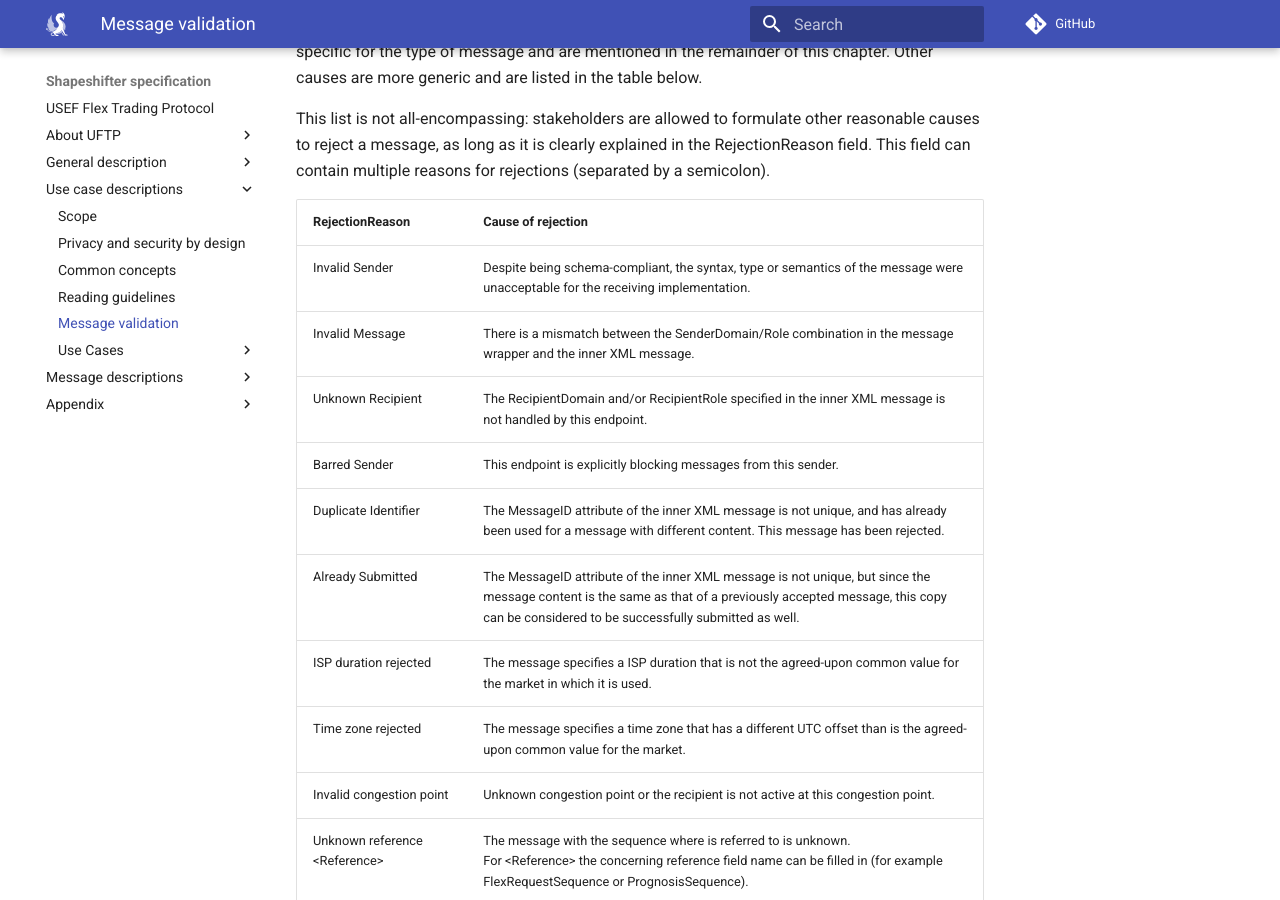
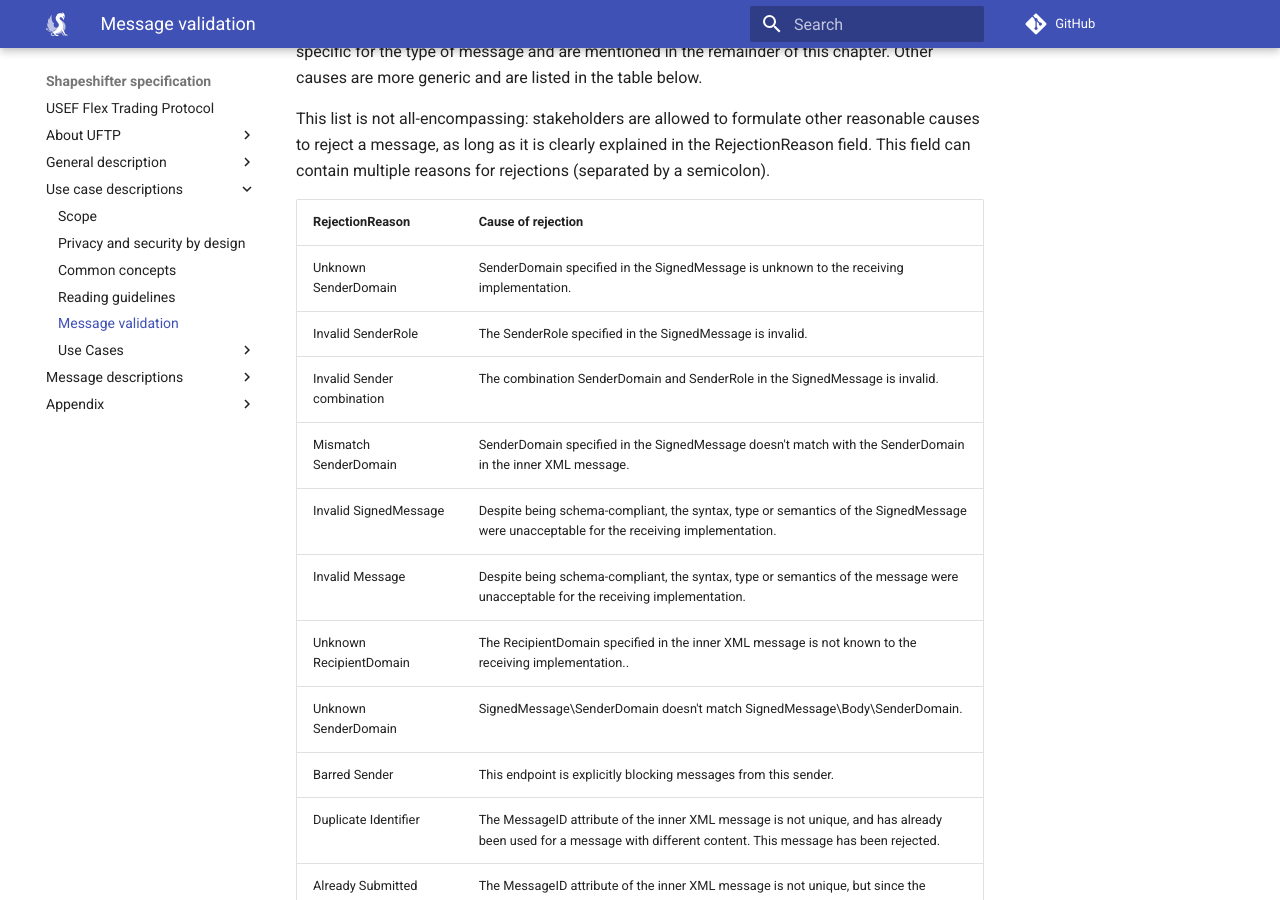
Before and after one commit to shapeshifter/shapeshifter-specification, an MkDocs documentation site: the page built from docs/use-case-descriptions/message-validation.md, in a window 1280 px wide and 900 px high, scrolled down 294 px. Built offline with MkDocs 1.6.1 and Material for MkDocs 9.7.7, drawn with Linux system fonts in a browser that asks for light colours; comment, search, counter and statistics services are not loaded; the version menu is left out.

Commit message:
fixed issue #49
Signed-off-by: Daniel Wich <info@capacious.nl>

```diff
--- a/docs/use-case-descriptions/message-validation.md
+++ b/docs/use-case-descriptions/message-validation.md
@@ -17,10 +17,15 @@ This list is not all-encompassing: stakeholders are allowed to formulate other r
 This field can contain multiple reasons for rejections (separated by a semicolon).
 
 | RejectionReason                  | Cause of rejection                                                                                                                                                                                                    |
-|----------------------------------|-----------------------------------------------------------------------------------------------------------------------------------------------------------------------------------------------------------------------|
-| Invalid Sender                   | Despite being schema-compliant, the syntax, type or semantics of the message were unacceptable for the receiving implementation.                                                                                      |
-| Invalid Message                  | There is a mismatch between the SenderDomain/Role combination in the message wrapper and the inner XML message.                                                                                                       |
-| Unknown Recipient                | The RecipientDomain and/or RecipientRole specified in the inner XML message is not handled by this endpoint.                                                                                                          |
+|---|---|
+| Unknown SenderDomain | SenderDomain specified in the SignedMessage is unknown to the receiving implementation.                                                                                   |
+|Invalid SenderRole| The SenderRole specified in the SignedMessage is invalid. |
+|Invalid Sender combination|The combination SenderDomain and SenderRole in the SignedMessage is invalid.|
+|Mismatch SenderDomain|SenderDomain specified in the SignedMessage doesn't match with the SenderDomain in the inner XML message. |
+| Invalid SignedMessage                  |    Despite being schema-compliant, the syntax, type or semantics of the SignedMessage were unacceptable for the receiving implementation.                                                                                                    |
+|Invalid Message|Despite being schema-compliant, the syntax, type or semantics of the message were unacceptable for the receiving implementation.|
+| Unknown RecipientDomain                | The RecipientDomain specified in the inner XML message is not known to the receiving implementation.. |
+| Unknown SenderDomain           | SignedMessage\SenderDomain doesn't match SignedMessage\Body\SenderDomain. |
 | Barred Sender                    | This endpoint is explicitly blocking messages from this sender.                                                                                                                                                       |
 | Duplicate Identifier             | The MessageID attribute of the inner XML message is not unique, and has already been used for a message with different content. This message has been rejected.                                                       |
 | Already Submitted                | The MessageID attribute of the inner XML message is not unique, but since the message content is the same as that of a previously accepted message, this copy can be considered to be successfully submitted as well. |
```
Also changed, not shown: docs/message-descriptions/message-catalog/metadata-attributes.md (+1 -1 lines), 1 other file.
